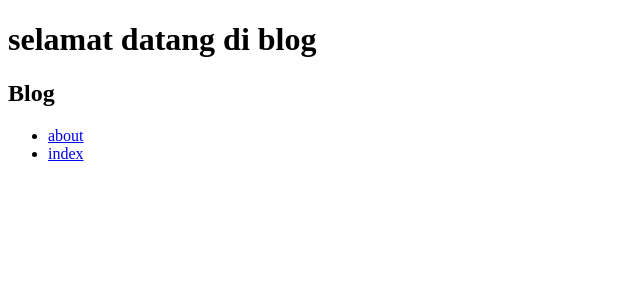
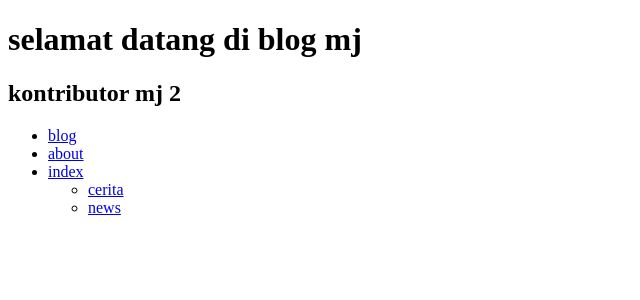
Before and after one commit to MrFarday/Django, a Django app: page /blog/ in a window 1280 px wide. Shown: the top 300 px of the page, without its empty margins (0-640 px from the left). Run offline with Django 5.2, Linux system fonts and the light colour scheme.

Commit message:
templates variable

```diff
--- a/myproject/blog/templates/blog/index.html
+++ b/myproject/blog/templates/blog/index.html
@@ -3,14 +3,19 @@
 <head>
     <meta charset="UTF-8">
     <meta name="viewport" content="width=device-width, initial-scale=1.0">
-    <title>Document blog</title>
+    <title>{{judul}}</title>
 </head>
 <body>
-    <h1>selamat datang di blog</h1>
-    <h2>Blog</h2>
+    <h1>selamat datang di {{judul}}</h1>
+    <h2>kontributor {{kontributor}}</h2>
     <ul>
+        <li><a href="/blog/">blog</a></li>
         <li><a href="/about/">about</a></li>
         <li><a href="/" title="">index</a></li>
+        <ul>
+            <li><a href="/blog/cerita/">cerita</a></li>
+            <li><a href="/blog/news/">news</a></li>
+        </ul>
     </ul>
 </body>
 </html>
--- a/myproject/blog/urls.py
+++ b/myproject/blog/urls.py
@@ -3,5 +3,6 @@ from . import views
 
 urlpatterns = [
     path('',views.index),
-    path('recent/', views.recent)
+    path('news/',views.news),
+    path('cerita/',views.cerita),
 ]
--- a/myproject/blog/views.py
+++ b/myproject/blog/views.py
@@ -4,7 +4,22 @@ from django.http import HttpResponse
 # Create your views here.
 
 def index(request):
-    return  render(request, "blog/index.html")
+    context = {
+        'judul':'blog mj',
+        'kontributor':'mj 2',
+    }
+    return  render(request, "blog/index.html", context)
 
-def recent(request):
-    return HttpResponse('ini adalah halaman recent')
+def cerita(request):
+    context = {
+        'judul':'cerita',
+        'kontributor':'otong',
+    }
+    return  render(request, "blog/index.html", context)
+
+def news(request):
+    context = {
+        'judul':'news',
+        'kontributor':'jajang',
+    }
+    return  render(request, "blog/index.html", context)
--- a/myproject/myproject/views.py
+++ b/myproject/myproject/views.py
@@ -2,4 +2,8 @@ from django.http import HttpResponse
 from django.shortcuts import render
 
 def index(request):
-    return render(request,'index.html')
+    context = {
+        'judul':'kelas MJ',
+        'kontributor':'MJ',
+    }
+    return render(request,'index.html', context)
--- a/myproject/templates/index.html
+++ b/myproject/templates/index.html
@@ -3,10 +3,11 @@
 <head>
     <meta charset="UTF-8">
     <meta name="viewport" content="width=device-width, initial-scale=1.0">
-    <title>Selamat Datang | fans MJ</title>
+    <title>{{ judul }}</title>
 </head>
 <body>
-    <h1>Selamat datang di website kami</h1>
+    <h1>Selamat datang di {{judul}}</h1>
+    <h2>kontributor : {{ kontributor }}</h2>
     <p>website ini dibuat dengan menggunakan django</p>
 
     <ul>
```
